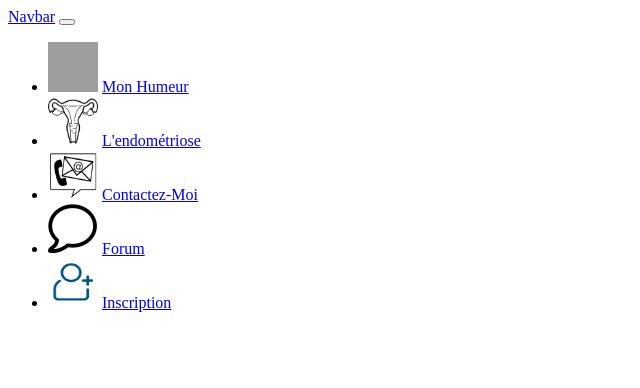
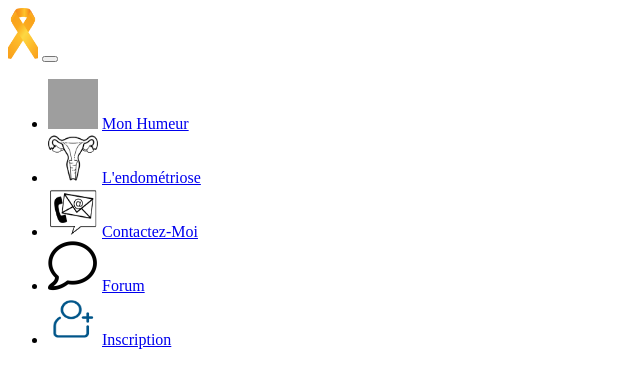
Before and after one commit to Samsuffy0100110/endogirl-sf-2022-06, a Symfony app: template templates/base.html.twig in a window 1280 px wide. Shown: the top 388 px of the page, without its empty margins (0-640 px from the left). Run offline with Twig, Linux system fonts and the light colour scheme; the template is opened without the code that fills it, so the values that code supplies are empty; some libraries are stand-ins or nearby versions; grey boxes are pictures that could not be loaded.

Commit message:
fix navbar

```diff
--- a/assets/styles/_variables.scss
+++ b/assets/styles/_variables.scss
@@ -1,2 +1,3 @@
 $font-family-base: 'Poppins', sans-serif;
 $font-family-base-heading: 'Edu NSW ACT Foundation', monospace;
+$primary: #F8EFF7;
--- a/templates/include/_navbar.html.twig
+++ b/templates/include/_navbar.html.twig
@@ -1,28 +1,28 @@
-<nav class="navbar navbar-expand-lg navbar-light bg-light">
+<nav class="navbar navbar-expand-lg navbar-light bg-primary">
 <div class="container-fluid">
-    <a class="navbar-brand" href="#">Navbar</a>
+    <a class="navbar-brand" href="/"><img src="{{ asset('build/images/ribbon.png') }}" alt="zen" width="30px"></a>
     <button class="navbar-toggler" type="button" data-bs-toggle="collapse" data-bs-target="#navbarNavDropdown" aria-controls="navbarNavDropdown" aria-expanded="false" aria-label="Toggle navigation">
         <span class="navbar-toggler-icon"></span>
     </button>
     <div class="collapse navbar-collapse justify-content-around" id="navbarNavDropdown">
-        <ul class="navbar-nav">
-            <li class="nav-item">
+        <ul class="navbar-nav navbar-nav collapse navbar-collapse flex-row justify-content-around">
+            <li class="nav-item d-flex flex-column align-items-center">
                 <img class"nav-pics" src="{{ asset('build/images/news.png') }}" alt="zen" width="50px" height="50px">
                 <a class="nav-link" href="#">Mon Humeur</a>
             </li>
-            <li class="nav-item">
-                <img class"nav-pics" src="{{ asset('build/images/uterus.png') }}" alt="zen" width="50px" height="50px">
+            <li class="nav-item d-flex flex-column align-items-center">
+                <img class"text-center" src="{{ asset('build/images/uterus.png') }}" alt="zen" width="50px" height="50px">
                 <a class="nav-link" href="#">L'endométriose</a>
             </li>
-            <li class="nav-item">
+            <li class="nav-item d-flex flex-column align-items-center">
                 <img class"nav-pics" src="{{ asset('build/images/contact.png') }}" alt="zen" width="50px" height="50px">
                 <a class="nav-link" href="#">Contactez-Moi</a>
             </li>
-            <li class="nav-item">
+            <li class="nav-item d-flex flex-column align-items-center">
                 <img class"nav-pics" src="{{ asset('build/images/forum.png') }}" alt="zen" width="50px" height="50px">
                 <a class="nav-link" href="#">Forum</a>
             </li>
-            <li class="nav-item">
+            <li class="nav-item d-flex flex-column align-items-center">
                 <img class"nav-pics" src="{{ asset('build/images/register.png') }}" alt="zen" width="50px" height="50px">
                 <a class="nav-link" href="#">Inscription</a>
             </li>
```
Also changed, not shown: assets/styles/_navbar.scss (+8 -3 lines).
